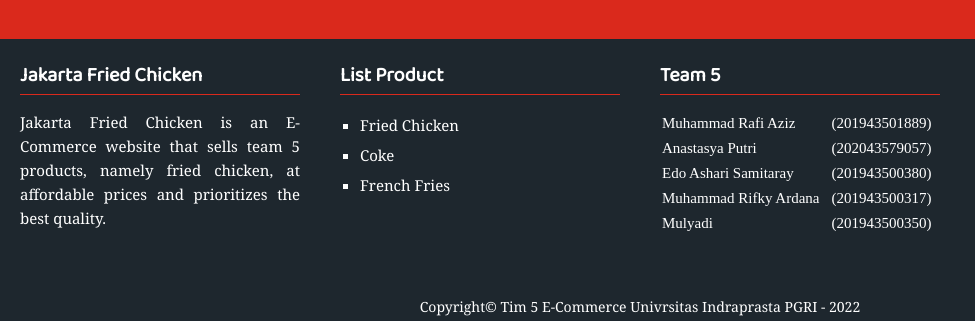
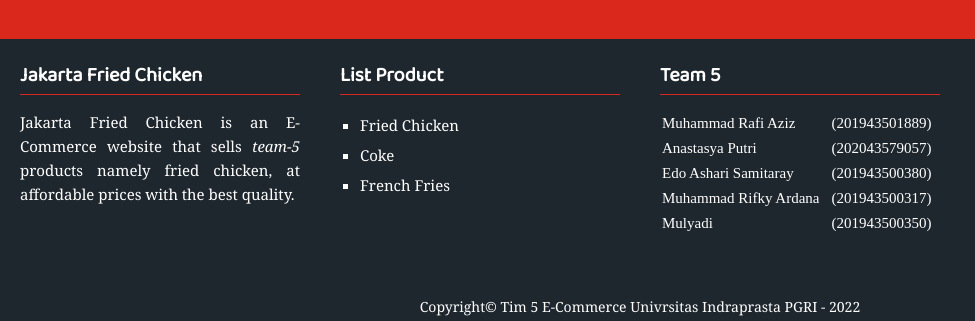
Before and after one commit to mraziz098/presta-shop, a website: page home.html in a window 1280 px wide. Shown: the part 1749-2070 px from the top of the page, 0-975 px from the left. Drawn offline with Linux system fonts and the light colour scheme.

Commit message:
initial10

```diff
--- a/home.html
+++ b/home.html
@@ -621,8 +621,8 @@
         <div class="footer">
             <div class="section1">
                 <h3>Jakarta Fried Chicken</h3>
-                <p>Jakarta Fried Chicken is an E-Commerce website that sells team 5 products,
-                namely fried chicken, at affordable prices and prioritizes the best
+                <p>Jakarta Fried Chicken is an E-Commerce website that sells <i>team-5</i> products
+                namely fried chicken, at affordable prices with the best
                 quality.</p>
             </div>
             <div class="section2">
```
